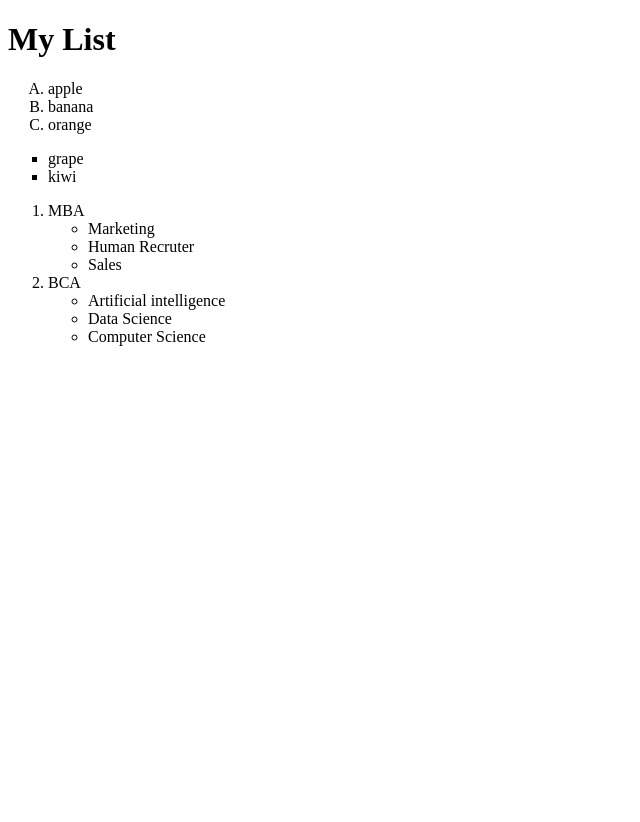
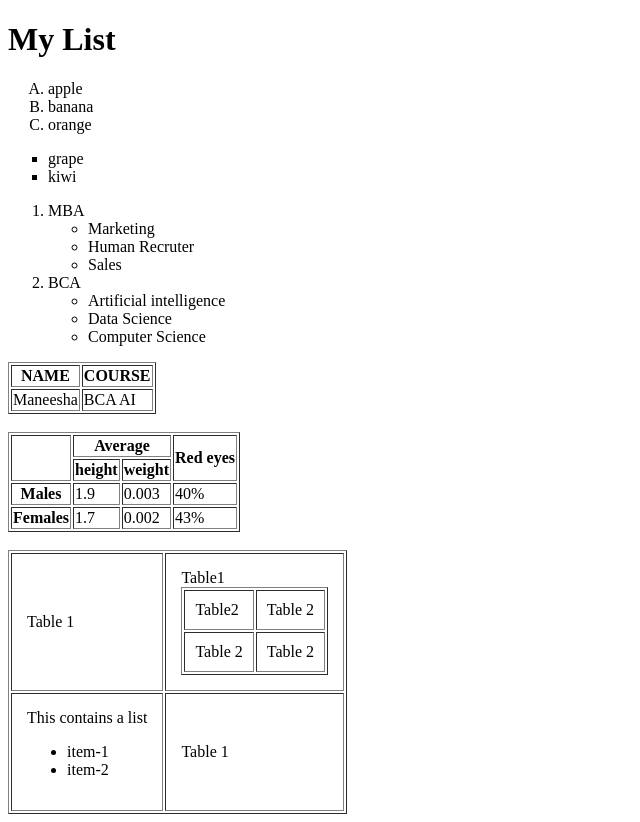
Before and after one commit to Maneesha-018/MERN-daily-class, a plain HTML site: page paper_practice/index.html in a window 1280 px wide. Shown: the whole page, without its empty margins (0-640 px from the left). Before the commit the page ends 800 px from the top, so only its background shows below. Drawn offline with Linux system fonts and the light colour scheme.

Commit message:
table tags{thead,tbody,tfoot,tr,th,td,rowspan,colspan,boder ans cellpadding.}

```diff
--- a/paper_practice/index.html
+++ b/paper_practice/index.html
@@ -38,5 +38,75 @@
         </li>
      </ol>
 
+     <table border="1">
+        <tr>
+            <th>NAME</th>
+            <th>COURSE</th>
+        </tr>
+        <tr>
+            <td>Maneesha</td>
+            <td>BCA AI</td>
+        </tr>
+     </table>
+     <br>
+
+     <table border="1">
+        <tr>
+            <th rowspan="2"></th>
+            <th colspan="2">Average</th>
+            <th rowspan="2">Red eyes</th>
+        </tr>
+        <tr>
+            <th>height</th>
+            <th>weight</th>
+        </tr>
+        <tr>
+            <th>Males</th>
+            <td>1.9</td>
+            <td>0.003</td>
+            <td>40%</td>
+        </tr>
+        <tr>
+            <th>Females</th>
+            <td>1.7</td>
+            <td>0.002</td>
+            <td>43%</td>
+        </tr>
+     </table>
+     <br>
+
+     <table border="1" cellpadding="15">
+        <tr>
+            <td>Table 1</td>
+            <td>
+                <table border="1" cellpadding="10" >
+                    Table1
+                    <tr>
+                        <td>
+                            Table2
+                        </td>
+                        <td>
+                            Table 2
+                        </td>
+                    </tr>
+                    <tr>
+                        <td>Table 2</td>
+                        <td>Table 2</td>
+                    </tr>
+                </table>
+            </td>
+        </tr>
+        <tr>
+            <td>This contains a list
+                <ul>
+                    <li>item-1</li>
+                    <li>item-2</li>
+                </ul>
+            </td>
+            <td>Table 1</td>
+        </tr>
+
+     </table>
+
 </body>
 </html>
```
Also changed, not shown: table/idex.html (+5 -1 lines).
